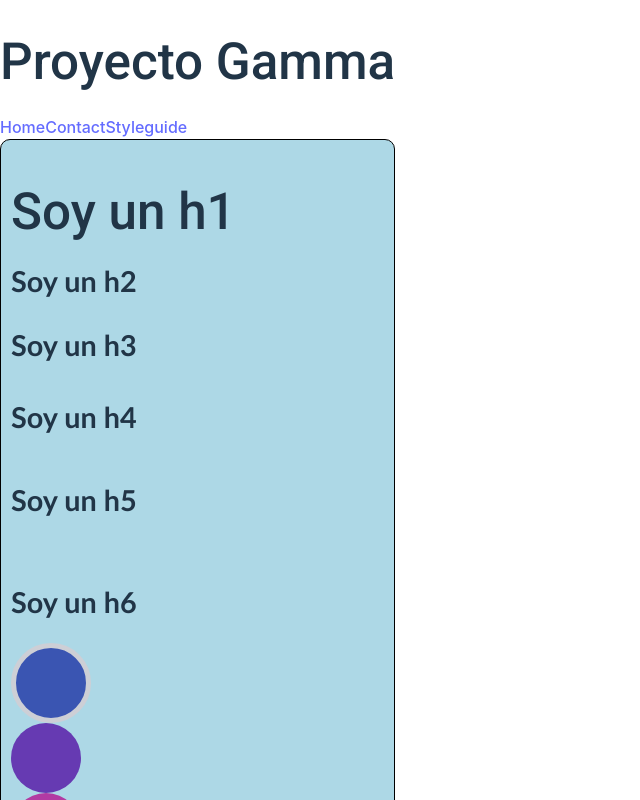
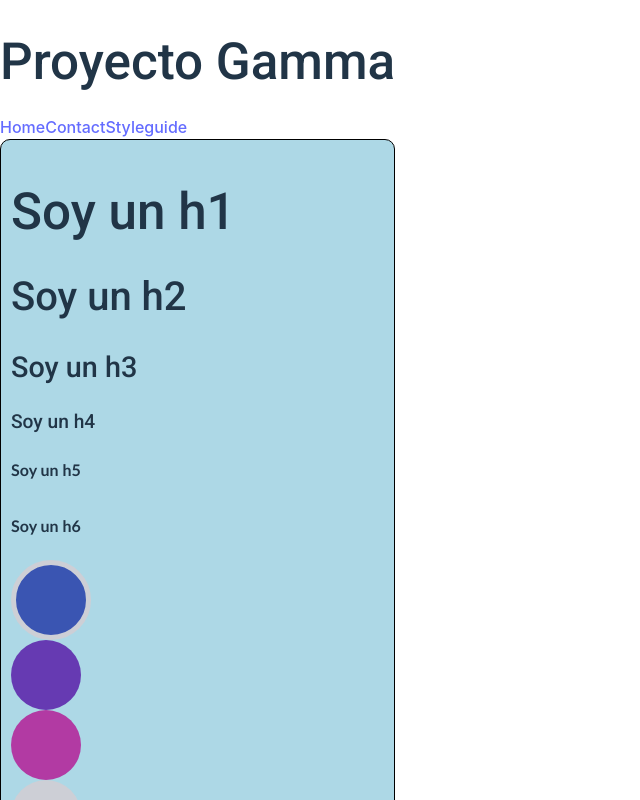
Before and after one commit to pamarmaria/pruebas-react-project, a React (Vite) app: page /styleguide in a window 1280 px wide. Shown: the top 800 px of the page, without its empty margins (0-640 px from the left). Built offline with nearby package versions, Linux system fonts and the light colour scheme.

Commit message:
Vario clase 25 10/05

```diff
--- a/src/scss/_typography.scss
+++ b/src/scss/_typography.scss
@@ -1,2 +1,11 @@
+@import url('https://fonts.googleapis.com/css2?family=Oswald&family=Roboto:wght@500&display=swap');
 
-@import url('https://fonts.googleapis.com/css2?family=Oswald&family=Roboto:wght@500&display=swap');
+$font-primary: "Roboto";
+$font-secondary: "Oswald";
+$font-medium: 1rem;
+$font-small: 0.8rem;
+$font-big: 1.2rem;
+
+$font-headers: $font-primary;
+
+// el no pondria más de 3 tamaños para los p, small... los headers van a parte
--- a/src/scss/global.scss
+++ b/src/scss/global.scss
@@ -1,28 +1,36 @@
 @import '_typography.scss';
 
-// ----> Google Fonts
-
-$font-primary: "Roboto";
-$font-secondary: "Oswald";
-$font-medium: 1rem;
-$font-small: 0.8rem;
-$font-big: 1.2rem;
-
-$font-headers: $font-primary;
-
-// el no pondria más de 3 tamaños para los p, small... los headers van a parte
-
 h1, .h1 {
-    font-size: 2rem;
+    font-size: 3rem;
     line-height: 1.2;
     font-family: $font-headers;
     margin-bottom: 1.5rem;
     // todo esto deberían ser variables
 }
 
+h2, .h2 {
+    font-size: 2.5rem;
+    line-height: 1.2;
+    font-family: $font-headers;
+    margin-bottom: 1.5rem;
+}
 
-h2, h3, h4, h5, h6 {
+h3, .h3 {
     font-size: 1.8rem;
+    line-height: 1.2;
+    font-family: $font-headers;
+    margin-bottom: 1.5rem;
+}
+
+h4, .h4 {
+    font-size: 1.2rem;
+    line-height: 1.2;
+    font-family: $font-headers;
+    margin-bottom: 1.5rem;
+}
+
+h5, .h5, h6, .h6 {
+    font-size: 1rem;
     line-height: 1.2;
     font-family: 'Gill Sans', Calibri, sans-serif;
     margin-bottom: 1.5rem;
```
